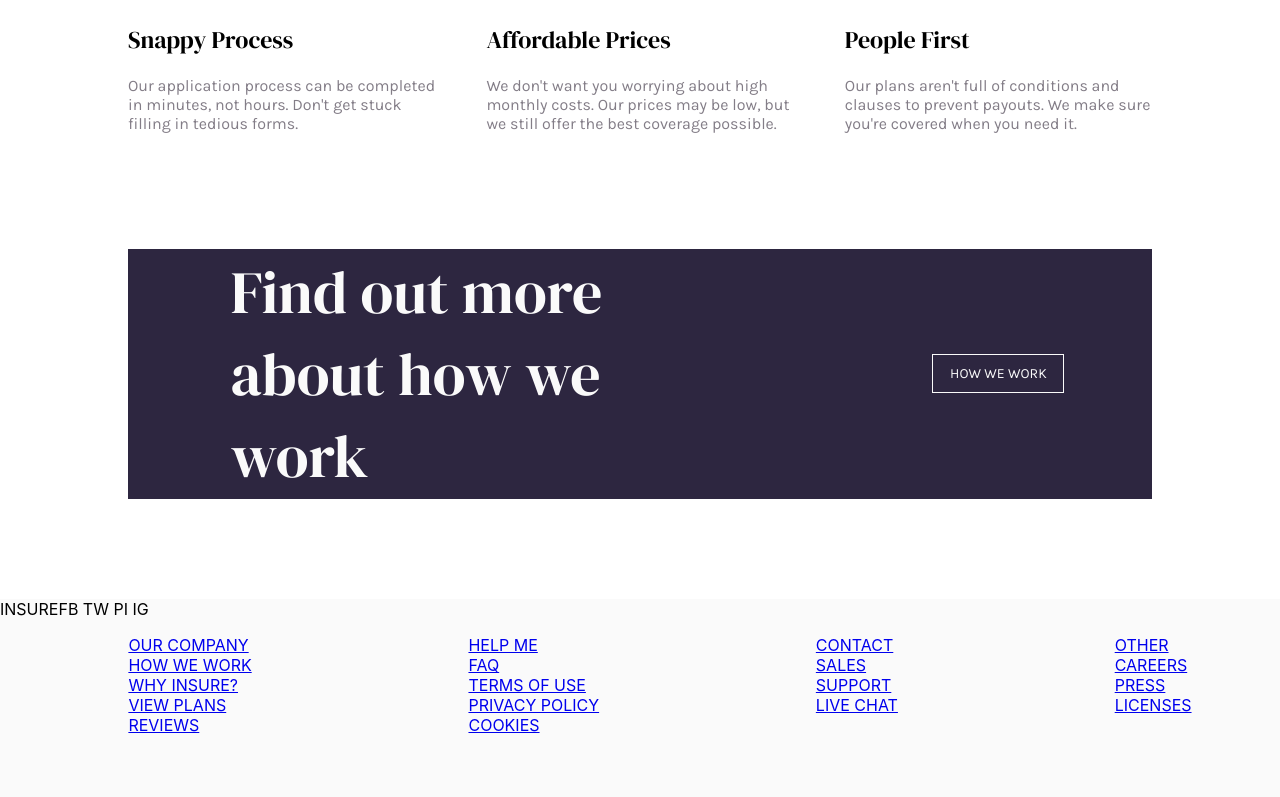
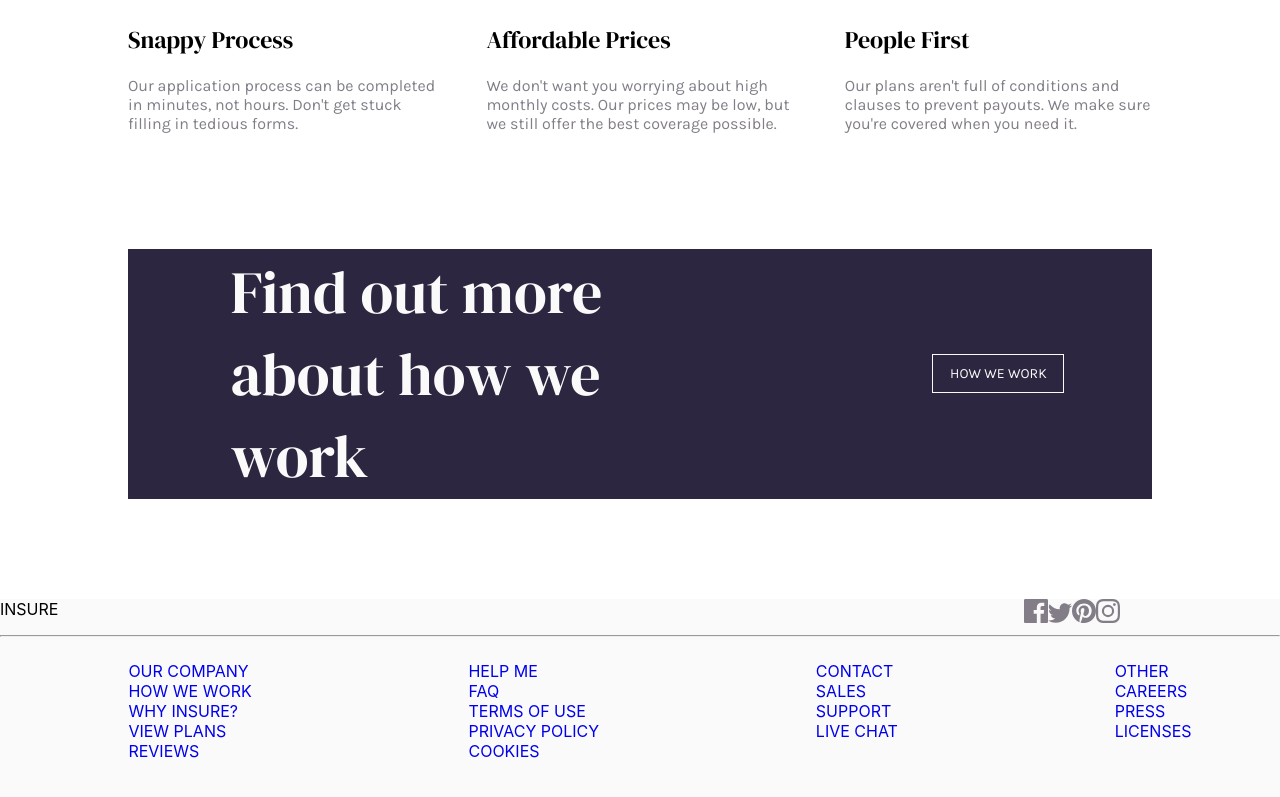
Before and after one commit to kabocha23/Insure-Landing-Page, a React (Create React App) app: page / in a window 1280 px wide. Shown: the part 1125-1922 px from the top of the page. Built offline with nearby package versions, Linux system fonts and the light colour scheme.

Commit message:
Styling content in Body and Footer

```diff
--- a/src/components/Footer/Footer.css
+++ b/src/components/Footer/Footer.css
@@ -13,6 +13,16 @@
     display: flex;
     flex-flow: row wrap;
 }
+.footer-header-brand {
+    width: 50%;
+    margin-right: auto;
+    justify-content: space-evenly;
+}
+.footer-header-contacts {
+    width: 20%;
+    margin-left: auto;
+    justify-content: space-evenly;
+}
 
 .footer-body {
     display: flex;
@@ -25,3 +35,6 @@
 .footer-body-sub ul {
     list-style-type: none;
 }
+.footer-body-sub ul li a {
+    text-decoration: none;
+}
--- a/src/components/Footer/Footer.js
+++ b/src/components/Footer/Footer.js
@@ -1,4 +1,8 @@
 import React, { useState } from 'react';
+import FbIcon from '../../images/icon-facebook.svg'
+import TwIcon from '../../images/icon-twitter.svg'
+import PiIcon from '../../images/icon-pinterest.svg'
+import IgIcon from '../../images/icon-instagram.svg'
 import './Footer.css';
 
 const Footer = () => {
@@ -12,9 +16,13 @@ const Footer = () => {
                         INSURE
                     </div>
                     <div className='footer-header-contacts'>
-                        FB TW PI IG
+                        <img src={FbIcon} alt='facebook-icon'/>
+                        <img src={TwIcon} alt='twitter-icon'/>
+                        <img src={PiIcon} alt='pinterest-icon'/>
+                        <img src={IgIcon} alt='instagram-icon'/>
                     </div>
                 </div>
+                <hr></hr>
                 <div className='footer-body'>
                     <div className='footer-body-sub'>
                         <ul>
```
